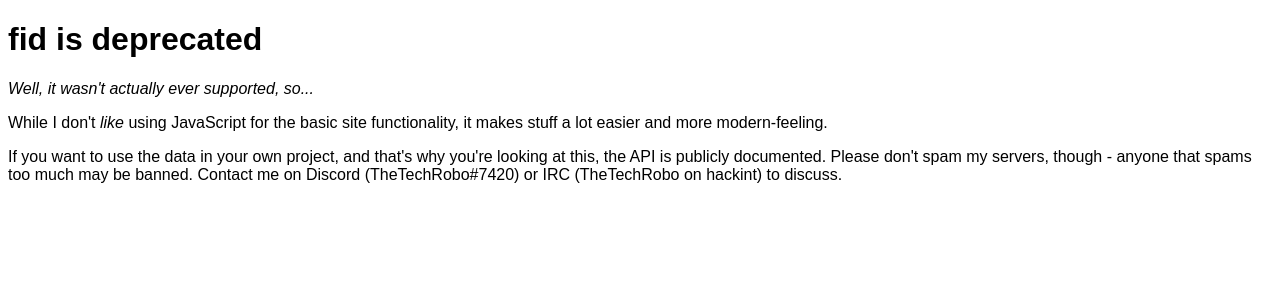
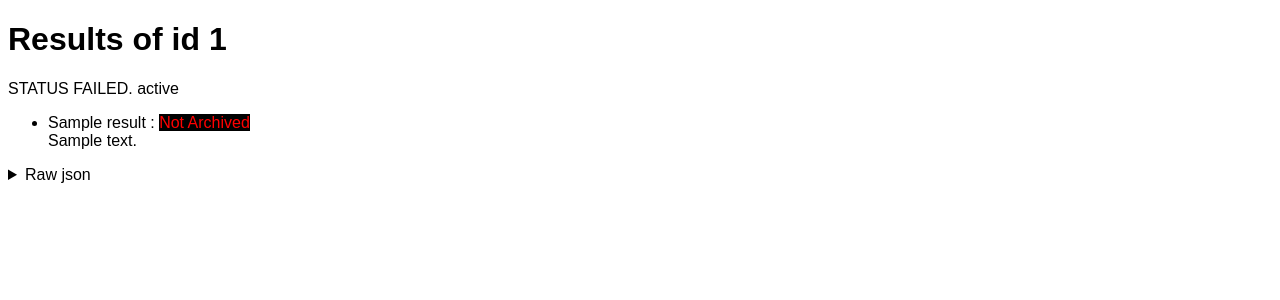
Before and after one commit to TheTechRobo/youtubevideofinder, a Flask app: template templates/fid.html in a window 1280 px wide. Shown: the top 300 px of the page. Run offline with Flask 3, Linux system fonts and the light colour scheme; the template is opened without the code that fills it: most values are stand-ins (such as "Sample title", 1, 10 or a date in 2020).

Commit message:
Add noscript version; also fix major bug
Fixes #37

```diff
--- a/REQUIREMENTS.txt
+++ b/REQUIREMENTS.txt
@@ -4,3 +4,4 @@ switch
 nest_asyncio
 cachetools
 click
+asyncache
--- a/app.py
+++ b/app.py
@@ -1,4 +1,6 @@
-from flask import Flask, render_template, request
+from flask import Flask, render_template, request, Response
+
+import re, urllib.parse
 
 import lostmediafinder
 
@@ -7,6 +9,7 @@ app = Flask(__name__)
 @app.route("/robots.txt")
 async def robots():
     return """
+# I'm 100% fine with crawlers, just don't fuck up my servers.
 User-Agent: *
 Crawl-delay: 2
 Disallow:
@@ -27,7 +30,7 @@ async def wrapperYT(id):
 
 @app.route("/api/v<int:v>/<site>/<id>")
 @app.route("/api/v<int:v>/<id>")
-async def youtube(v, id, site="youtube"):
+async def youtube(v, id, site="youtube", json=True):
     """
     Wrapper around lostmediafinder
     """
@@ -36,8 +39,63 @@ async def youtube(v, id, site="youtube"):
     if v not in (2, 3):
         return "Unrecognised API version", 404
     if site == "youtube":
-        return (await wrapperYT(id)).coerce_to_api_version(v).json()
+        r = (await wrapperYT(id)).coerce_to_api_version(v)
+        if json:
+            return r.json()
+        return r
     return "Unrecognised site", 404
+
+@app.route("/noscript_init.html")
+async def noscript_init():
+    return """
+    <!DOCTYPE html>
+    <html>
+      <body style="text-align:center;align-items:center">
+        <p>Awaiting input...</p>
+      </body>
+    </html>
+    """
+
+ID_PATTERN = re.compile(r'^[A-Za-z0-9_-]{10}[AEIMQUYcgkosw048]$')
+PATTERNS = [
+    re.compile(r'(?:https?://)?(?:\w+\.)?youtube\.com/watch/?\?v=([A-Za-z0-9_-]{10}[AEIMQUYcgkosw048])(?:[\/&].*)?', re.IGNORECASE),
+    re.compile(r'(?:https?://)?(?:\w+\.)?youtube.com/(?:v|embed|shorts|video)/([A-Za-z0-9_-]{10}[AEIMQUYcgkosw048])(?:[\/&].*)?', re.IGNORECASE),
+    re.compile(r'(?:https?://)?youtu.be/([A-Za-z0-9_-]{10}[AEIMQUYcgkosw048])(?:\?.*)?', re.IGNORECASE),
+    re.compile(r'(?:https?://)?filmot.com/video/([A-Za-z0-9_-]{10}[AEIMQUYcgkosw048])(?:\?.*)?', re.IGNORECASE)
+]
+
+def coerce_to_id(vid):
+    if re.match(ID_PATTERN, vid):
+        return vid
+
+    for pattern in PATTERNS:
+        newVid = re.sub(pattern, lambda match: match.group(1), vid)
+        if re.match(ID_PATTERN, newVid):
+            return newVid
+    return None
+
+@app.route("/noscript_load.html")
+async def noscript_load():
+    if not request.args.get("d"):
+        return "No d param provided - It should be the video id or url", 400
+    id = coerce_to_id(request.args['d'])
+    response = Response("""
+    <!DOCTYPE html>
+    <html>
+    <head><meta http-equiv="refresh" content="0; url=/noscript_load_thing.html?id=%s" />
+    <body>
+    <img src="/static/ab79a231234507.564a1d23814ef.gif" width="25" height="25" />Loading could take up to 45 seconds.</img>
+    </body>
+    </html>
+    """ % id, headers=(("FinUrl", f"/noscript_load_thing.html?id={id}"),))
+    return response, 302
+
+@app.route("/noscript_load_thing.html")
+async def load_thing():
+    if not request.args.get("id"):
+        return "Missing id parameter", 400
+    t = await youtube(3, request.args['id'], "youtube", json=False)
+    return render_template("fid.html", resp=t)
 
 @app.route("/")
 async def index():
--- a/templates/fid.html
+++ b/templates/fid.html
@@ -5,12 +5,42 @@
 body {
   font-family: Ubuntu, Arial, sans-serif;
 }
+span > a {
+  color: cyan;
+}
+span > a:visited {
+  color: pink;
+}
 </style>
   </head>
   <body>
-    <h1>fid is deprecated</h1>
-    <i>Well, it wasn't actually ever supported, so...</i>
-    <p>While I don't <i>like</i> using JavaScript for the basic site functionality, it makes stuff a lot easier and more modern-feeling.</p>
-    <p>If you want to use the data in your own project, and that's why you're looking at this, the API is publicly documented. Please don't spam my servers, though - anyone that spams too much may be banned. Contact me on Discord (TheTechRobo#7420) or IRC (TheTechRobo on hackint) to discuss.</p>
+    <h1>Results of id {{ resp.id }}</h1>
+    {% if resp['status'] != "ok" %}
+      <p>STATUS FAILED. {{resp['status']}}</p>
+      {%endif%}
+    <ul>
+    {% for result in resp['keys'] %}
+    <li>{{ result['name'] }} :
+      {% if result['archived'] %}
+        <span style="background-color: black;color: {{'yellow' if result.metaonly else 'green'}};">Archived {{'(metadata only)' if result.metaonly else ''}}
+          {{ '(incl. comments)' if result.comments else '' }}
+          {% if result['available'] %}<a href="{{result['available']}}">(link)</a>
+          {% endif %}
+        </span>
+      {% elif result['error'] %}
+        <span style="background-color: black;color: white;">Error</span>
+      {% elif not result['archived'] %}
+        <span style="background-color: black;color: red;">Not Archived</span>
+      {% else %}
+        <span style="background-color: black;color: white;">Unknown</span>
+      {% endif %}
+      <br>
+      {{ result['note'] | safe }}
+    </li>
+    {%endfor%}
+    </ul>
+    <details><summary>Raw json</summary>
+      {{resp.json()}}
+    </details>
   </body>
 </html>
```
Also changed, not shown: lostmediafinder/types.py (+3 -6 lines), templates/init.html (+8 -13 lines).
